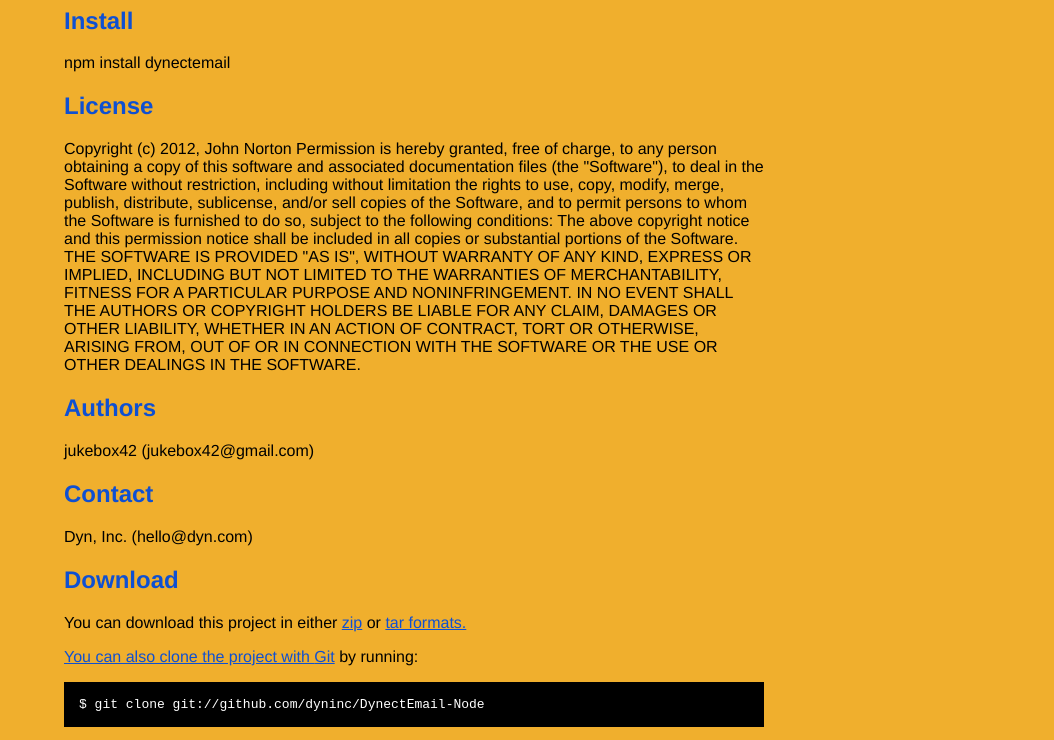
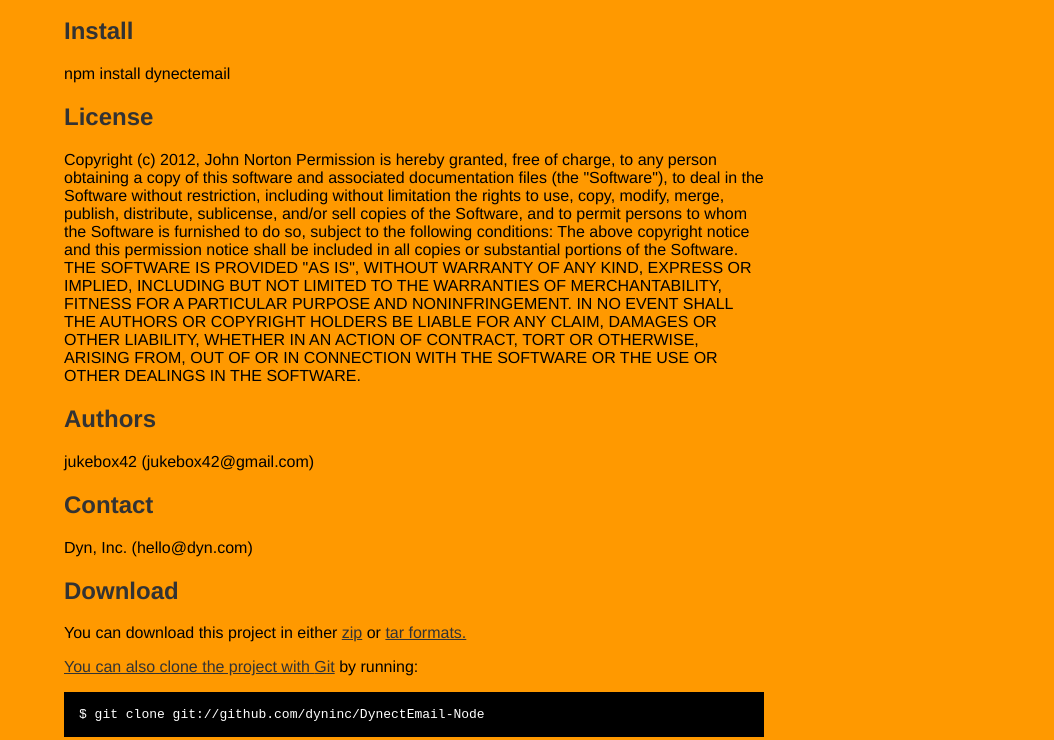
Before and after one commit to dyninc/DynectEmail-Node, a plain HTML site: page index.html in a window 1280 px wide. Shown: the part 342-1082 px from the top of the page, without its empty margins (226-1280 px from the left). Drawn offline with Linux system fonts and the light colour scheme.

Commit message:
Update index.html

```diff
--- a/index.html
+++ b/index.html
@@ -8,7 +8,7 @@
   <style type="text/css">
     body {
       margin-top: 1.0em;
-      background-color: #f0af2d;
+      background-color: #f90;
       font-family: Helvetica, Arial, FreeSans, san-serif;
       color: #000000;
     }
@@ -16,12 +16,12 @@
       margin: 0 auto;
       width: 700px;
     }
-    h1 { font-size: 3.8em; color: #0f50d2; margin-bottom: 3px; }
+    h1 { font-size: 3.8em; color: #333 margin-bottom: 3px; }
     h1 .small { font-size: 0.4em; }
     h1 a { text-decoration: none }
-    h2 { font-size: 1.5em; color: #0f50d2; }
-    h3 { text-align: center; color: #0f50d2; }
-    a { color: #0f50d2; }
+    h2 { font-size: 1.5em; color: #333; }
+    h3 { text-align: center; color: #333; }
+    a { color: #333; }
     .description { font-size: 1.2em; margin-bottom: 30px; margin-top: 30px; font-style: italic;}
     .download { float: right; }
     pre { background: #000; color: #fff; padding: 15px;}
```
